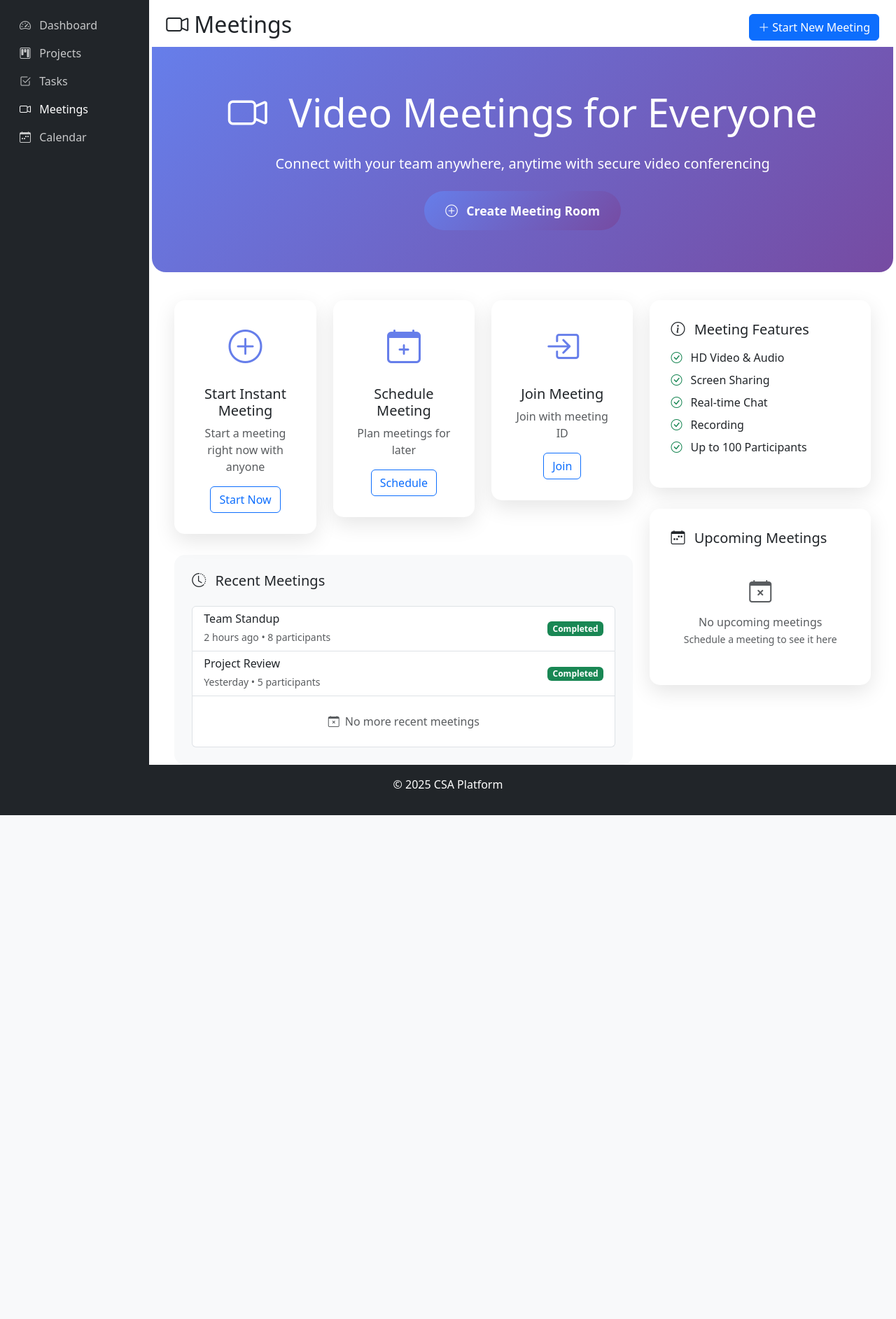
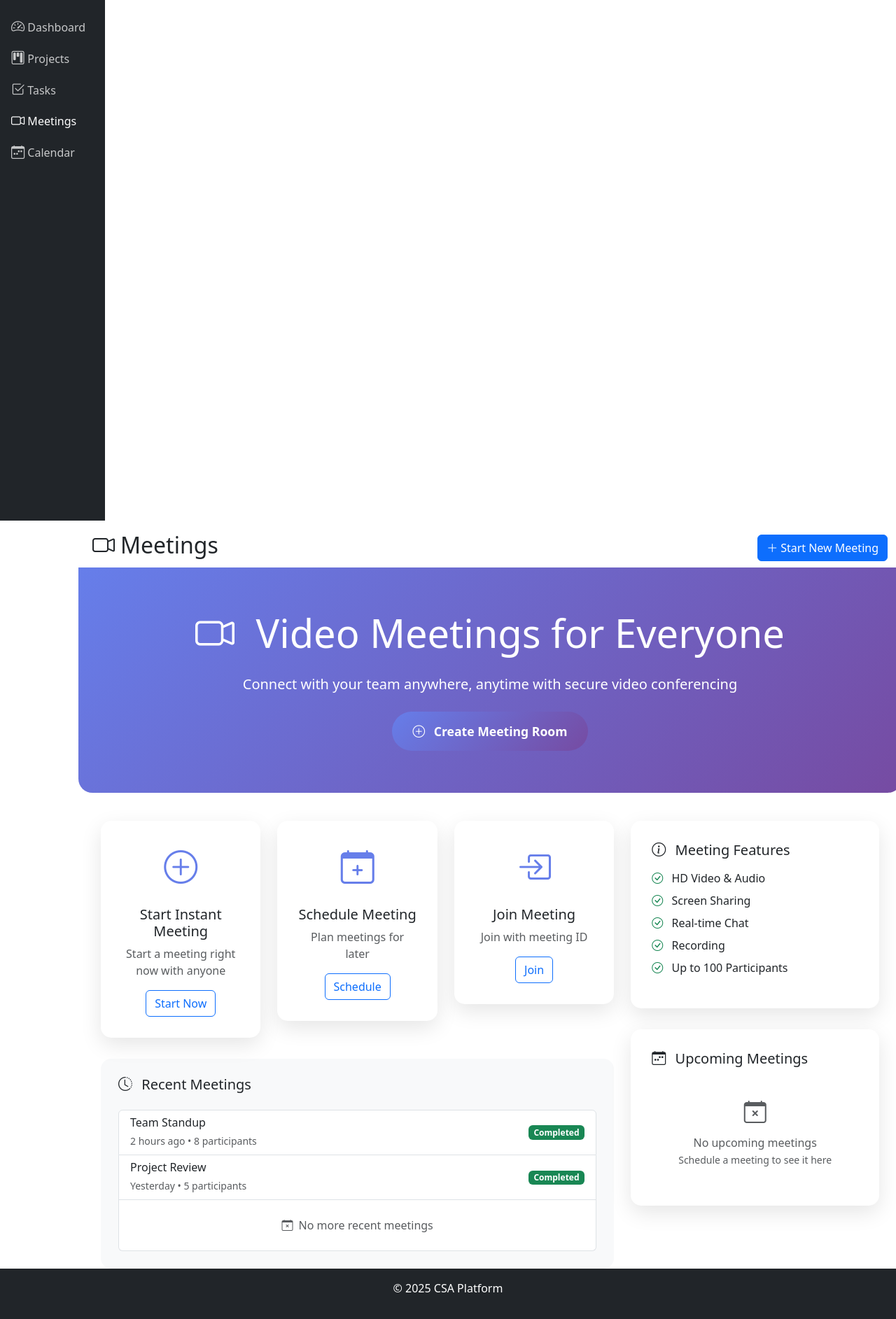
Before and after one commit to AzazelXXI/unitydesk, a FastAPI app: page /meeting/ in a window 1280 px wide. Shown: the part 56-1941 px from the top of the page at 70% size. Before the commit the page ends 1221 px from the top, so only its background shows below. Run offline with FastAPI, Linux system fonts and the light colour scheme.

Commit message:
sidebar smaller

```diff
--- a/src/views/core/templates/base.html
+++ b/src/views/core/templates/base.html
@@ -33,7 +33,12 @@
 
       .sidebar {
         min-height: calc(100vh - 56px);
+        width: 150px;
+        max-width: 150px;
         background-color: var(--secondary-color);
+        padding-left: 0;
+        padding-right: 0;
+        transition: width 0.3s;
       }
 
       .sidebar .nav-link {
@@ -48,13 +53,23 @@
         color: #fff;
         font-weight: 500;
       }
+
+      .sidebar .nav-link span {
+        display: none;
+      }
+
       .sidebar .nav-link i {
-        margin-right: 8px;
-        width: 16px;
+        margin-right: 0;
+        width: 32px;
         text-align: center;
+        font-size: 1.2rem;
       }
-      .content {
-        padding: 20px;
+
+      .content,
+      main.content {
+        margin-left: 120px !important;
+        width: calc(100% - 120px) !important;
+        transition: margin-left 0.3s, width 0.3s;
       }
 
       /* Notification Styles */
@@ -252,7 +267,7 @@
       <div class="row">
         <!-- Sidebar (optional, can be toggled via block sidebar) -->
         {% block sidebar %}
-        <div class="col-md-2 col-lg-2 d-md-block bg-dark sidebar collapse">
+        <div class="sidebar d-md-block bg-dark collapse">
           <div class="position-sticky pt-3">
             <ul class="nav flex-column">
               <li class="nav-item">
@@ -286,9 +301,7 @@
         {% endblock %}
 
         <!-- Main Content Area -->
-        <main
-          class="{% block main_class %}col-md-10 ms-sm-auto col-lg-10 px-md-4{% endblock %}"
-        >
+        <main class="{% block main_class %}content{% endblock %}">
           <div
             class="d-flex justify-content-between flex-wrap flex-md-nowrap align-items-center pt-3 pb-2 mb-3 border-bottom"
           >
```
